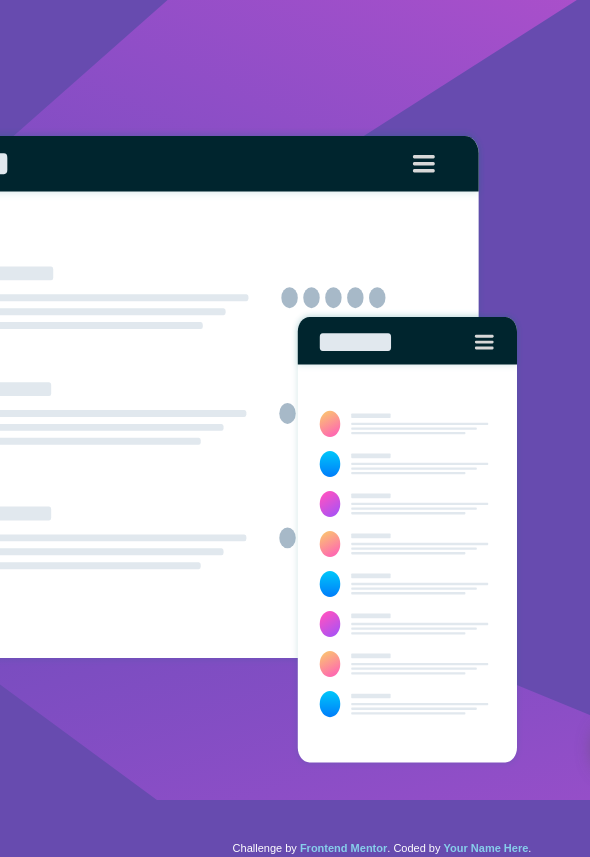
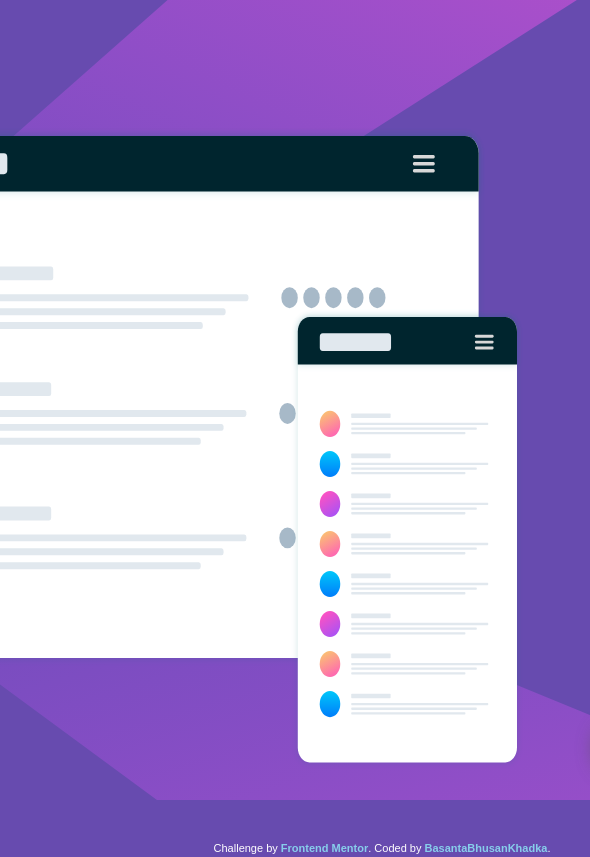
Before and after one commit to Basanta-afk/Huddle-landing-page-with-a-single-introductory-section, a plain HTML site: page index.html in a window 1280 px wide. Shown: the full height of the page, 258-848 px from the left. Drawn offline with Linux system fonts and the light colour scheme.

Commit message:
Update index.html

```diff
--- a/index.html
+++ b/index.html
@@ -210,7 +210,7 @@
     </main>
     <div class="footer">
         <p class="attribution">
-            Challenge by <a href="https://www.frontendmentor.io?ref=challenge" target="_blank">Frontend Mentor</a>. Coded by <a href="#">Your Name Here</a>.
+            Challenge by <a href="https://www.frontendmentor.io?ref=challenge" target="_blank">Frontend Mentor</a>. Coded by <a href="https://twitter.com/BhusanKhadka">BasantaBhusanKhadka</a>.
         </p>
 
 
```
